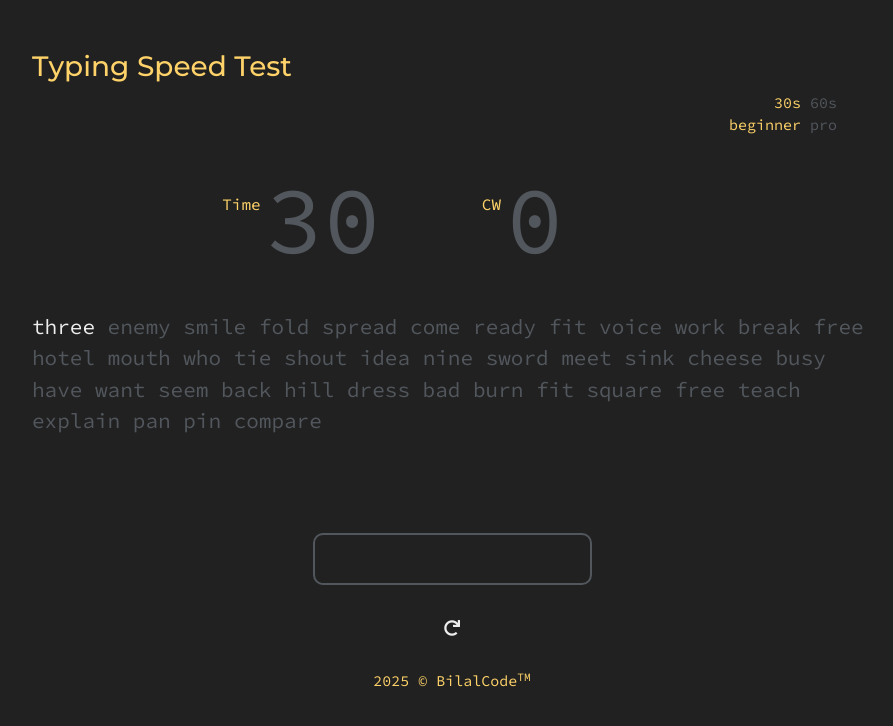
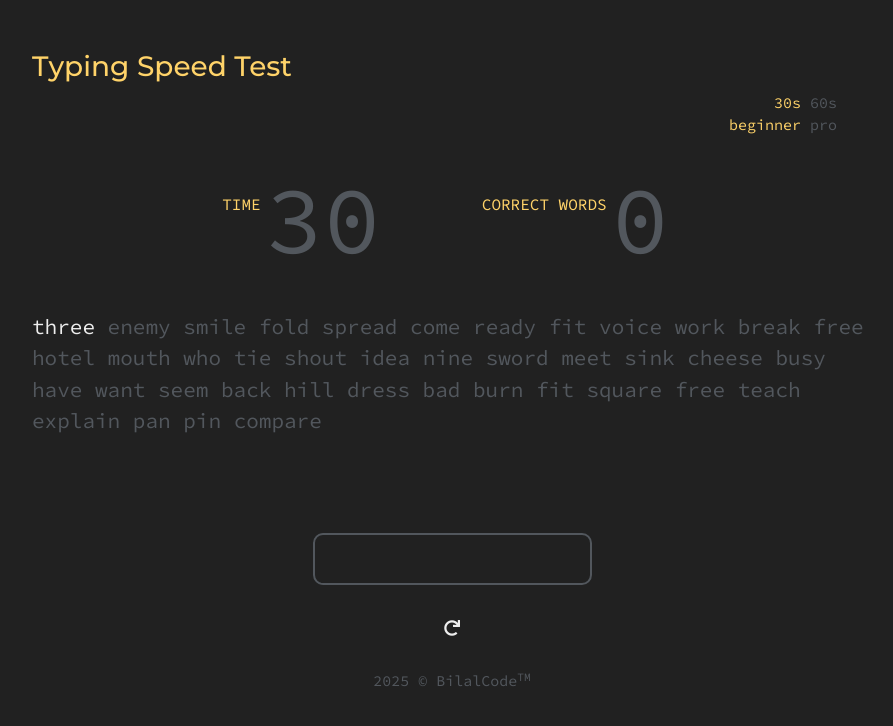
Before and after one commit to syedbilalalam/typing-speed-test-pf-lab, a Flask app: page / in a window 1280 px wide. Shown: the top 726 px of the page, without its empty margins (188-1081 px from the left). Run offline with Flask 3, Linux system fonts and the light colour scheme; some libraries are stand-ins or nearby versions.

Commit message:
Style: Heading names updated

```diff
--- a/static/app.js
+++ b/static/app.js
@@ -78,9 +78,9 @@ restartBtn.addEventListener("click", function () {
 	time.classList.remove("current");
 	cw.classList.remove("current");
 	time.innerText = timer;
-	timeName.innerText = "Time";
+	timeName.innerText = "TIME";
 	cw.innerText = wordsCorrect;
-	cwName.innerText = "CW";
+	cwName.innerText = "CORRECT WORDS";
 	inputItem.disabled = false;
 	inputItem.value = '';
 	inputItem.focus();
@@ -135,7 +135,7 @@ function displayScore() {
 	cw.classList.add("current");
 
 	time.innerText = percentageAcc + "%";
-	timeName.innerText = "PA";
+	timeName.innerText = "ACCURACY";
 
 	cw.innerText = factor * wordsCorrect;
 	cwName.innerText = "WPM";
--- a/templates/index.html
+++ b/templates/index.html
@@ -31,6 +31,7 @@
 
 <body>
 	<div class="container-fluid box ">
+		<!-- Top options -->
 		<div class="top">
 			<h1 id="heading" class="yellow">Typing Speed Test</h1>
 			<div class="limits-box">
@@ -46,35 +47,45 @@
 			</div>
 		</div>
 
+		<!-- Stats area -->
 		<div class="stats center">
 			<div class="stat-block if">
-				<div id="timeName" class="stat-name yellow if">Time</div>
+				<div id="timeName" class="stat-name yellow if">TIME</div>
 				<div id="time" class="details if ">30</div>
 			</div>
 
 			<div class="stat-block if">
-				<div id="cwName" class="stat-name yellow if">CW</div>
+				<div id="cwName" class="stat-name yellow if">CORRECT WORDS</div>
 				<div id="cw" class="details if">0</div>
 			</div>
 		</div>
 
 
+		<!-- Words Display area -->
 		<div class="text-display" id="textDisplay">
 
 		</div>
 
+		<!-- User input area -->
 		<div class="input-area center">
 			<textarea rows="1" class="text-input" id="textInput" autofocus autocomplete="off" autocorrect="off"
 				autocapitalize="off" spellcheck="false"></textarea>
 		</div>
 
+		<!-- Test restart button -->
 		<div class="restart-button center">
 			<a id="restartBtn" class="current" href="#">
 				<i class="fas fa-redo"></i>
 			</a>
 		</div>
 
-		<footer class="center yellow">2025 © BilalCode<sup>TM</sup></footer>
+		<footer class="center">2025 ©
+			<a class="grey"
+				target="_blank"
+				href="https://github.com/syedbilalalam/">
+				BilalCode<sup>TM</sup>
+			</a>
+		</footer>
 	</div>
 
 
```
